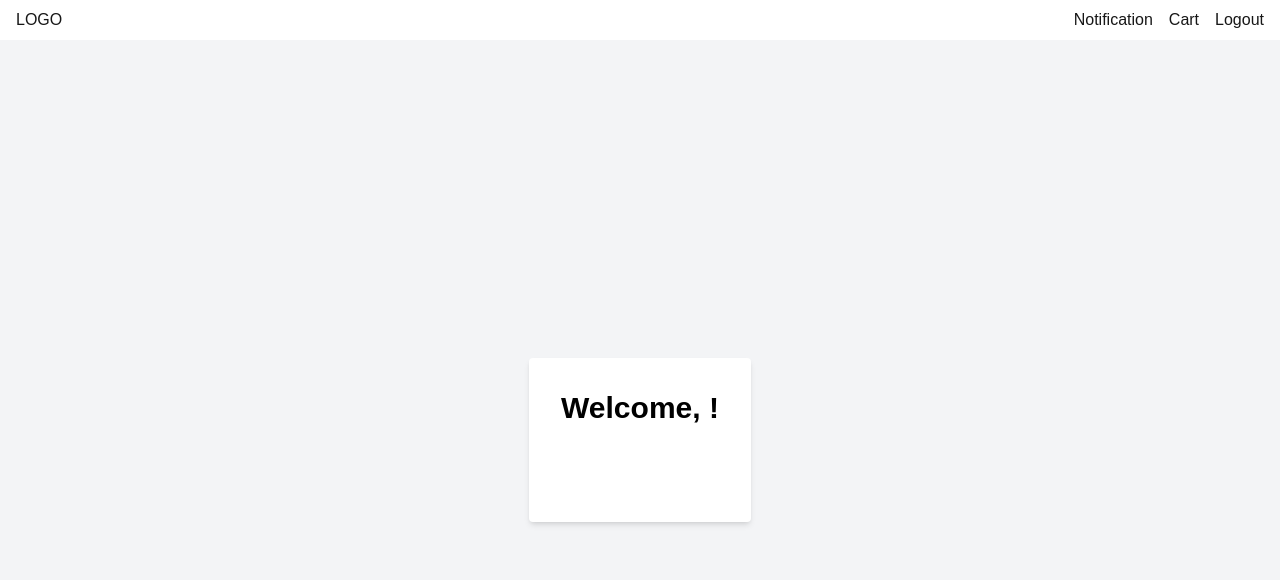
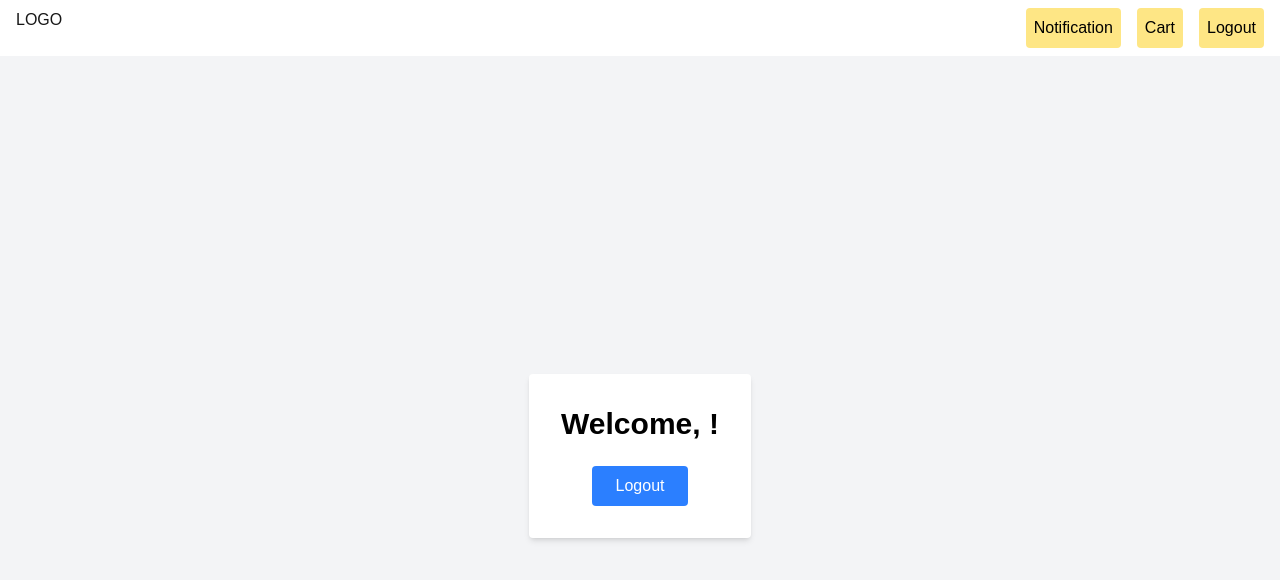
Before and after one commit to raozia/nextjs-authentication, a Next.js app: page /home in a window 1280 px wide. Shown: the top 580 px of the page. Built offline with nearby package versions, Linux system fonts and the light colour scheme; sample sign-in values are in the browser's storage.

Commit message:
Update home page

```diff
--- a/app/home/page.tsx
+++ b/app/home/page.tsx
@@ -49,7 +49,7 @@ export default function HomePage() {
                         <p className="text-gray-500 mb-6">{user.email}</p>
                         <button
                             onClick={handleLogout}
-                            className="bg-blue-500-500 text-white px-6 py-2 rounded hover:bg-blue-700"
+                            className="bg-blue-500 text-white px-6 py-2 rounded hover:bg-blue-700"
                         >
                             Logout
                         </button>
--- a/components/NavBar.tsx
+++ b/components/NavBar.tsx
@@ -10,9 +10,9 @@ const NavBar = () => {
                 </div>
                 <div>
                     <div className='flex gap-4'>
-                        <Link href={'/#'}>Notification</Link>
-                        <Link href={'/#'}>Cart</Link>
-                        <Link href={'/#'}>Logout</Link>
+                        <Link href={'/#'} className=' bg-amber-200 text-black p-2 rounded-sm'>Notification</Link>
+                        <Link href={'/#'} className='bg-amber-200 text-black p-2 rounded-sm'>Cart</Link>
+                        <Link href={'/#'} className='bg-amber-200 text-black p-2 rounded-sm'>Logout</Link>
                     </div>
                 </div>
             </div>
```
